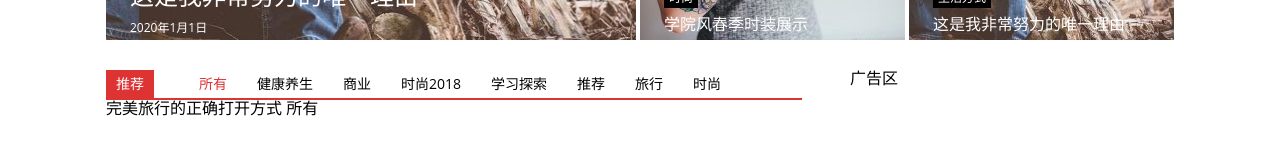
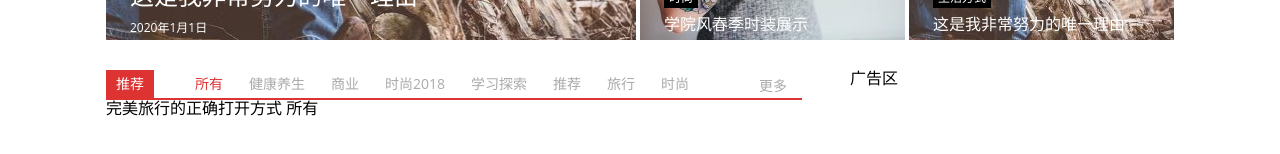
Before and after one commit to xiaochenggit/news, a Vue app: page /#/ in a window 1280 px wide. Shown: the part 920-1074 px from the top of the page. Built offline with nearby package versions, Linux system fonts and the light colour scheme; a small style sheet from the web is missing.

Commit message:
add tab-switch

```diff
--- a/index.html
+++ b/index.html
@@ -5,7 +5,7 @@
     <meta name="viewport" content="width=device-width,initial-scale=1.0">
     <title>news</title>
     <link rel="shortcut icon" type="image/x-icon" href="./src/asserts/favicon.ico">
-    <link rel="stylesheet" href="//at.alicdn.com/t/font_637701_1w95ki8wtfcivn29.css">
+    <link rel="stylesheet" href="//at.alicdn.com/t/font_637701_nhau0d5844klz0k9.css">
   </head>
   <body>
     <div id="app"></div>
--- a/src/App.vue
+++ b/src/App.vue
@@ -24,10 +24,10 @@ body{
 }
 @font-face {
   font-family: 'iconfont';  /* project id 637701 */
-  src: url('//at.alicdn.com/t/font_637701_1w95ki8wtfcivn29.eot');
-  src: url('//at.alicdn.com/t/font_637701_1w95ki8wtfcivn29.eot?#iefix') format('embedded-opentype'),
-  url('//at.alicdn.com/t/font_637701_1w95ki8wtfcivn29.woff') format('woff'),
-  url('//at.alicdn.com/t/font_637701_1w95ki8wtfcivn29.ttf') format('truetype'),
-  url('//at.alicdn.com/t/font_637701_1w95ki8wtfcivn29.svg#iconfont') format('svg');
+  src: url('//at.alicdn.com/t/font_637701_nhau0d5844klz0k9.eot');
+  src: url('//at.alicdn.com/t/font_637701_nhau0d5844klz0k9.eot?#iefix') format('embedded-opentype'),
+  url('//at.alicdn.com/t/font_637701_nhau0d5844klz0k9.woff') format('woff'),
+  url('//at.alicdn.com/t/font_637701_nhau0d5844klz0k9.ttf') format('truetype'),
+  url('//at.alicdn.com/t/font_637701_nhau0d5844klz0k9.svg#iconfont') format('svg');
 }
 </style>
--- a/src/common/tab-switch.vue
+++ b/src/common/tab-switch.vue
@@ -2,8 +2,8 @@
   <div class="tab-switch">
     <section class="top" :style="{'border-bottom-color': color}">
       <em class="label" :style="{'background-color': color}">{{ label }}</em>
-      <ul class="nav">
-        <li v-for="(item, index) in items"
+      <ul class="nav prev">
+        <li v-for="(item, index) in prevItems"
           :key="index"
           :style="{'color': showIndex === index ? color: ''}"
           @mouseover="addColor($event, showIndex === index)"
@@ -13,6 +13,32 @@
           {{item.label}}
         </li>
       </ul>
+      <em
+       class="label more"
+       @mouseover="mouseOverMore()"
+       @mouseout="mouseOutMore()"
+       v-if="nextItems.length"
+       ref="more"
+      >
+        更多
+        <span class="iconfont icon-xia"></span>
+      </em>
+      <transition name='fade'>
+        <ul class="nav next" v-show="isShowNext"
+          @mouseover="mouseOverMore()"
+          @mouseout="mouseOutMore()"
+        >
+          <li v-for="(item, index) in nextItems"
+            :key="index"
+            :style="{'color': showIndex === (index + num) ? color: ''}"
+            @mouseover="addColor($event, showIndex === (index + num))"
+            @mouseout="removeColor($event, showIndex === (index + num))"
+            @click="changeShowIndex(index + num)"
+          >
+            {{item.label}}
+          </li>
+        </ul>
+      </transition>
     </section>
     <section class="body">
       <div v-for="(item, index) in items"
@@ -31,6 +57,7 @@ export default {
      * label [String] 标题名字
      * color [String] 颜色
      * items [Array] 数据
+     * num 分割数据的位置
      */
     label: {
       type: String,
@@ -43,75 +70,47 @@ export default {
     items: {
       type: Array,
       default () {
-        return [{
-          label: '所有',
-          articles: [{
-            name: '完美旅行的正确打开方式 所有',
-            time: '2018-1-1',
-            num: 0
-          }]
-        }, {
-          label: '健康养生',
-          articles: [{
-            name: '完美旅行的正确打开方式 健康养生',
-            time: '2018-1-1',
-            num: 0
-          }]
-        }, {
-          label: '商业',
-          articles: [{
-            name: '完美旅行的正确打开方式 商业',
-            time: '2018-1-1',
-            num: 0
-          }]
-        }, {
-          label: '时尚2018',
-          articles: [{
-            name: '完美旅行的正确打开方式 时尚2018',
-            time: '2018-1-1',
-            num: 0
-          }]
-        }, {
-          label: '学习探索',
-          articles: [{
-            name: '完美旅行的正确打开方式 学习探索',
-            time: '2018-1-1',
-            num: 0
-          }]
-        }, {
-          label: '推荐',
-          articles: [{
-            name: '完美旅行的正确打开方式 推荐',
-            time: '2018-1-1',
-            num: 0
-          }]
-        }, {
-          label: '旅行',
-          articles: [{
-            name: '完美旅行的正确打开方式 旅行',
-            time: '2018-1-1',
-            num: 0
-          }]
-        }, {
-          label: '时尚',
-          articles: [{
-            name: '完美旅行的正确打开方式 时尚',
-            time: '2018-1-1',
-            num: 0
-          }]
-        }]
+        return []
       }
+    },
+    num: {
+      type: Number,
+      default: 8
     }
   },
   data () {
     /** @description
      * showIndex 当前显示的下标
+     * prevItems [array] 数据上半部分
+     * nextItems [array] 数据下半部分
+     * isShowNext [boolean] 是否显示更多栏
      */
     return {
-      showIndex: 0
+      showIndex: 0,
+      prevItems: [],
+      nextItems: [],
+      isShowNext: false
     }
   },
+  watch: {
+    /**
+     * 监控items的变化实时更新数据
+    */
+    'items': function () {
+      this.sliceArray()
+    }
+  },
+  created () {
+    this.sliceArray()
+  },
   methods: {
+    /**
+     * 把数据根据分割部分分割成两段
+     */
+    sliceArray () {
+      this.prevItems = this.items.slice(0, this.num)
+      this.nextItems = this.items.slice(this.num)
+    },
     /* addColor removeColor 改变颜色
     * 加一个判断，当前tab不可改变
     */
@@ -127,6 +126,20 @@ export default {
       }
       e.target.style.color = ''
     },
+    /**
+     * 更多 移入移出事件
+    */
+    mouseOverMore () {
+      let style = this.$refs.more.style
+      style.color = '#fff'
+      style.backgroundColor = this.color
+      this.isShowNext = true
+    },
+    mouseOutMore (e) {
+      let style = this.$refs.more.style
+      style.cssText = ''
+      this.isShowNext = false
+    },
     /** changeShowIndex
      * 改变 showIndex
      */
@@ -140,6 +153,8 @@ export default {
 <style scoped lang='scss'>
 .tab-switch {
   .top {
+    position: relative;
+    color: #aaaaaa;
     line-height: 28px;
     height: 28px;
     border-bottom: 2px;
@@ -149,14 +164,45 @@ export default {
       float: left;
       padding: 0 10px;
       color: #fff;
-      margin-right: 30px;
+      margin-right: 28px;
+      &.more {
+        padding: 0 15px;
+        cursor: pointer;
+        color: #aaaaaa;
+        float: right;
+        margin-right: 0px;
+        .iconfont {
+          font-size: 18px;
+        }
+      }
     }
     .nav{
       display: inline-block;
       li {
         float: left;
-        padding: 0 15px;
+        padding: 0 13px;
         cursor: pointer;
+      }
+      &.next {
+        &.fade-enter-active, .fade-leave-active {
+          transition: opacity 0.5s;
+        }
+        &.fade-enter, .fade-leave-to /* .fade-leave-active below version 2.1.8 */ {
+          opacity: 0;
+        }
+        background-color: #fff;
+        border: 1px solid #ccc;
+        display: inline-block;
+        line-height: 24px;
+        position: absolute;
+        right: 0px;
+        top: 30px;
+        li {
+          display: block;
+          float: none;
+          text-align: right;
+          padding: 0 18px;
+        }
       }
     }
   }
--- a/src/components/home/index.vue
+++ b/src/components/home/index.vue
@@ -16,7 +16,6 @@
     </div>
   </div>
 </template>
-
 <script>
 import NavTop from './nav-top'
 import NavAd from './nav-ad'
--- a/src/components/home/recommend.vue
+++ b/src/components/home/recommend.vue
@@ -1,12 +1,115 @@
 <template>
   <div class="recommend">
-    <TabSwitch label='推荐' color='#dd3333' />
+    <TabSwitch label='推荐' color='#dd3333' :items='items'/>
   </div>
 </template>
 
 <script>
 import TabSwitch from '../../common/tab-switch'
 export default {
+  data () {
+    return {
+      items: [{
+        label: '所有',
+        articles: [{
+          name: '完美旅行的正确打开方式 所有',
+          time: '2018-1-1',
+          num: 0
+        }]
+      }, {
+        label: '健康养生',
+        articles: [{
+          name: '完美旅行的正确打开方式 健康养生',
+          time: '2018-1-1',
+          num: 0
+        }]
+      }, {
+        label: '商业',
+        articles: [{
+          name: '完美旅行的正确打开方式 商业',
+          time: '2018-1-1',
+          num: 0
+        }]
+      }, {
+        label: '时尚2018',
+        articles: [{
+          name: '完美旅行的正确打开方式 时尚2018',
+          time: '2018-1-1',
+          num: 0
+        }]
+      }, {
+        label: '学习探索',
+        articles: [{
+          name: '完美旅行的正确打开方式 学习探索',
+          time: '2018-1-1',
+          num: 0
+        }]
+      }, {
+        label: '推荐',
+        articles: [{
+          name: '完美旅行的正确打开方式 推荐',
+          time: '2018-1-1',
+          num: 0
+        }]
+      }, {
+        label: '旅行',
+        articles: [{
+          name: '完美旅行的正确打开方式 旅行',
+          time: '2018-1-1',
+          num: 0
+        }]
+      }, {
+        label: '时尚',
+        articles: [{
+          name: '完美旅行的正确打开方式 时尚',
+          time: '2018-1-1',
+          num: 0
+        }]
+      }, {
+        label: '时尚杂志',
+        articles: [{
+          name: '完美旅行的正确打开方式 时尚杂志',
+          time: '2018-1-1',
+          num: 0
+        }]
+      }, {
+        label: '时尚猎手',
+        articles: [{
+          name: '完美旅行的正确打开方式 时尚猎手',
+          time: '2018-1-1',
+          num: 0
+        }]
+      }, {
+        label: '生活方式',
+        articles: [{
+          name: '完美旅行的正确打开方式 生活方式',
+          time: '2018-1-1',
+          num: 0
+        }]
+      }, {
+        label: '街头时尚',
+        articles: [{
+          name: '完美旅行的正确打开方式 街头时尚',
+          time: '2018-1-1',
+          num: 0
+        }]
+      }, {
+        label: '视频',
+        articles: [{
+          name: '完美旅行的正确打开方式 视频',
+          time: '2018-1-1',
+          num: 0
+        }]
+      }, {
+        label: '饮食',
+        articles: [{
+          name: '完美旅行的正确打开方式 饮食',
+          time: '2018-1-1',
+          num: 0
+        }]
+      }]
+    }
+  },
   components: {
     TabSwitch
   }
```
